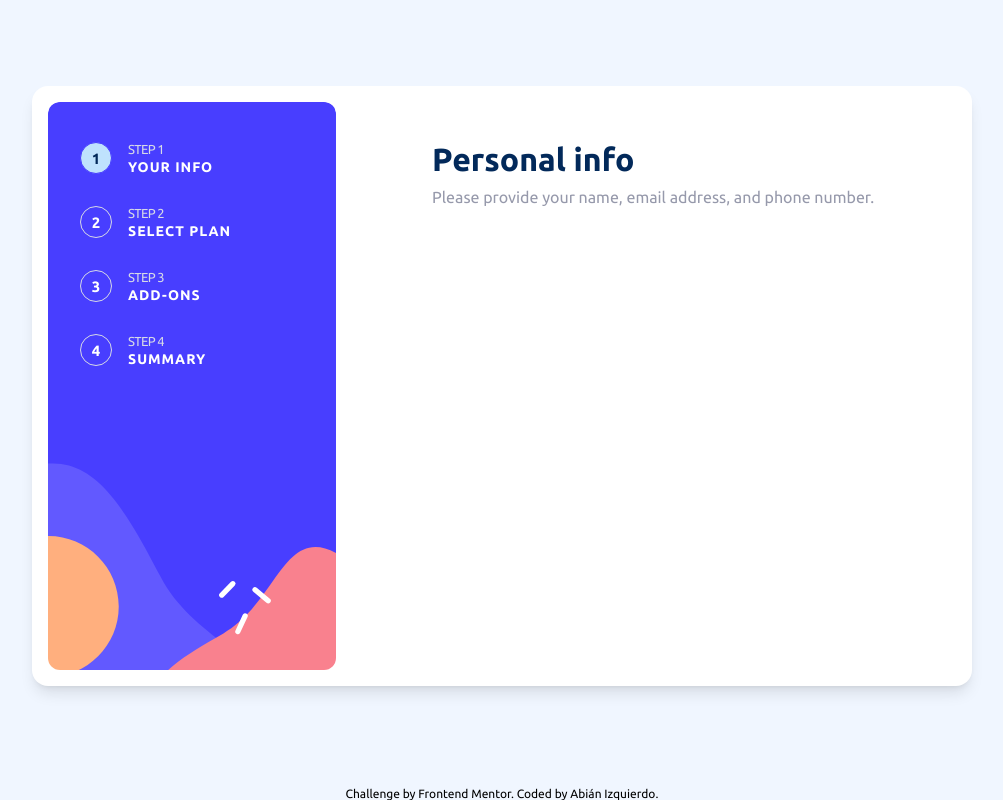
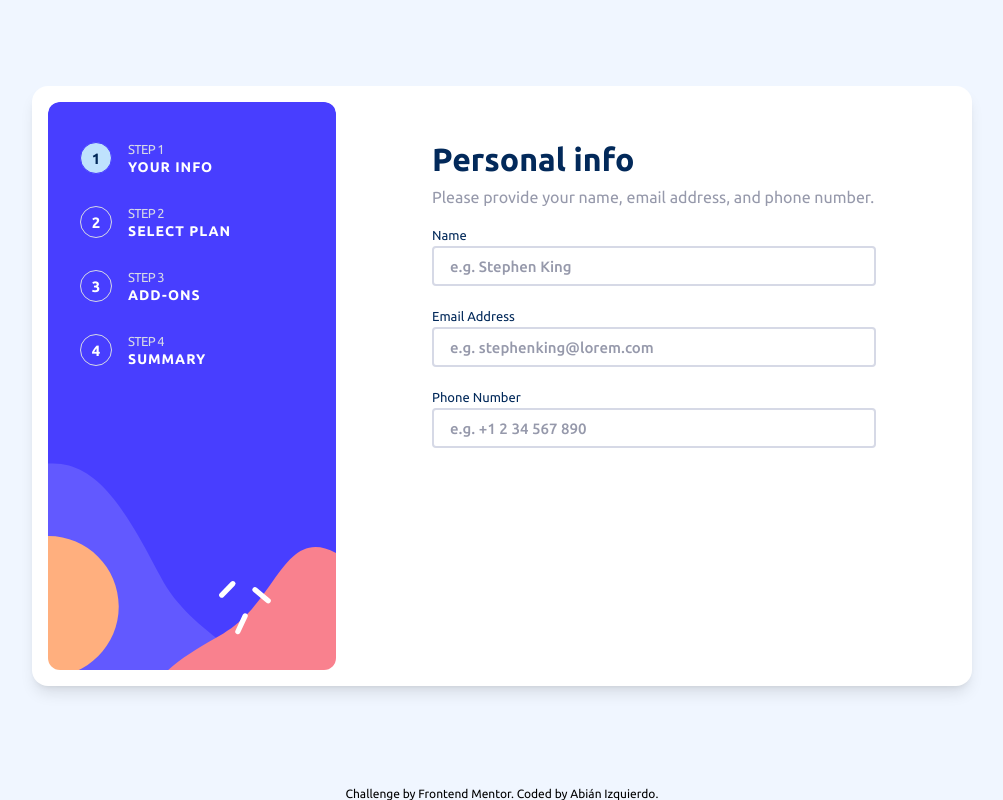
Before and after one commit to abizmo/multi-step-form, a React (Vite) app: page / in a window 1280 px wide. Shown: the whole page, without its empty margins (138-1141 px from the left). Built offline with nearby package versions, Linux system fonts and the light colour scheme.

Commit message:
feat(PersonalInfo): Add form

```diff
--- a/src/pages/PersonalInfo.tsx
+++ b/src/pages/PersonalInfo.tsx
@@ -1,16 +1,59 @@
-import React from 'react';
+import React, { useState } from 'react';
+import FormGroup from '../components/FormGroup';
 
 import Paragraph from '../components/Paragraph';
 import Title from '../components/Title';
 
 function PersonalInfo() {
+  const [personalInfo, setPersonalInfo] = useState({
+    name: '',
+    email: '',
+    phone: '',
+  });
+
+  const { name, email, phone } = personalInfo;
+
+  const handleChange = (id: string, value: string): void =>
+    setPersonalInfo((actualInfo) => ({
+      ...actualInfo,
+      [id]: value,
+    }));
+
   return (
-    <div>
-      <Title>Personal info</Title>
-      <Paragraph>
-        Please provide your name, email address, and phone number.
-      </Paragraph>
-    </div>
+    <>
+      <div className='mb-5'>
+        <Title>Personal info</Title>
+        <Paragraph>
+          Please provide your name, email address, and phone number.
+        </Paragraph>
+      </div>
+      <div className='grid gap-4 lg:gap-6'>
+        <FormGroup
+          label='Name'
+          id='name'
+          placeholder='e.g. Stephen King'
+          errorMessage='This field is required'
+          value={name}
+          onChange={(evt) => handleChange('name', evt.currentTarget.value)}
+        />
+        <FormGroup
+          label='Email Address'
+          id='email'
+          placeholder='e.g. stephenking@lorem.com'
+          errorMessage='This field is required'
+          value={email}
+          onChange={(evt) => handleChange('email', evt.currentTarget.value)}
+        />
+        <FormGroup
+          label='Phone Number'
+          id='phone'
+          placeholder='e.g. +1 2 34 567 890'
+          errorMessage='This field is required'
+          value={phone}
+          onChange={(evt) => handleChange('phone', evt.currentTarget.value)}
+        />
+      </div>
+    </>
   );
 }
 
```
